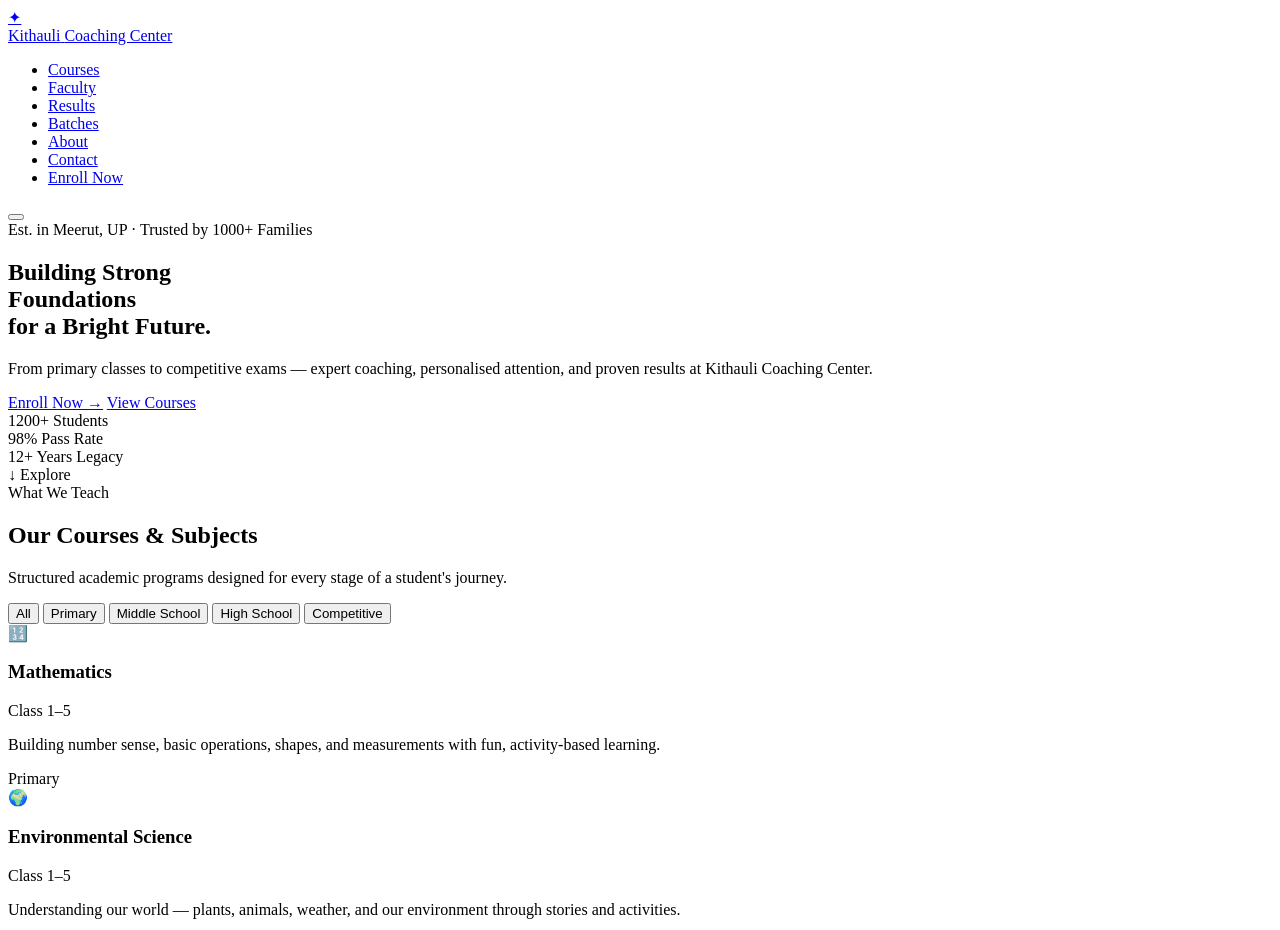
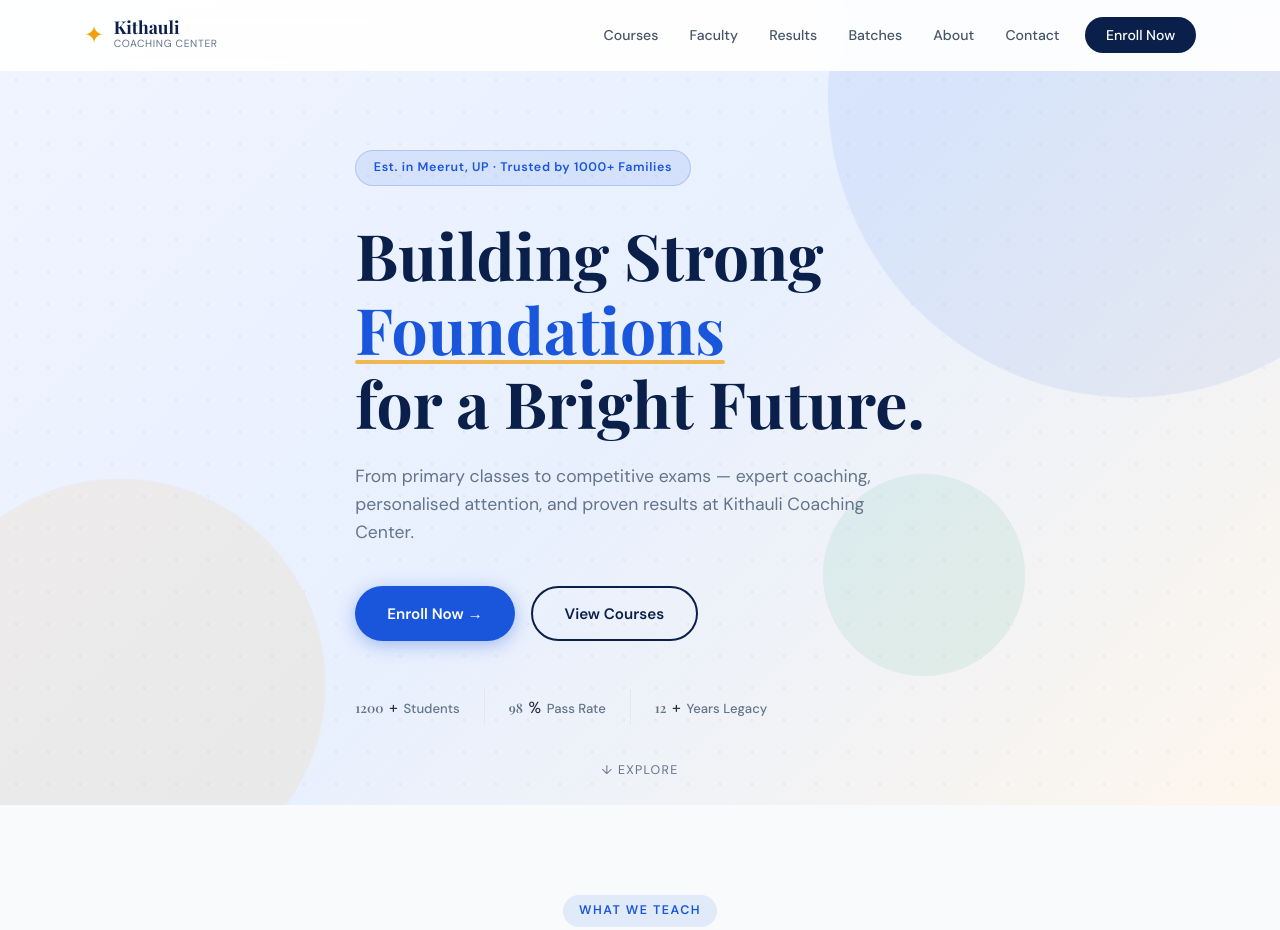
Before and after one commit to devv3107/Kithauli-Coaching-Center, a plain HTML site: page index.html in a window 1280 px wide. Shown: the top 930 px of the page. Drawn offline with nearby package versions, Linux system fonts and the light colour scheme.

Commit message:
Update stylesheet link in index.html

```diff
--- a/index.html
+++ b/index.html
@@ -4,7 +4,7 @@
   <meta charset="UTF-8" />
   <meta name="viewport" content="width=device-width, initial-scale=1.0" />
   <title>Kithauli Coaching Center | Building Strong Foundations</title>
-  <link rel="stylesheet" href="style (1).css" />
+  <link rel="stylesheet" href="style.css" />
   <link rel="preconnect" href="https://fonts.googleapis.com" />
   <link rel="preconnect" href="https://fonts.gstatic.com" crossorigin />
   <link href="https://fonts.googleapis.com/css2?family=Playfair+Display:wght@600;700;800&family=DM+Sans:wght@300;400;500;600&display=swap" rel="stylesheet" />
```
